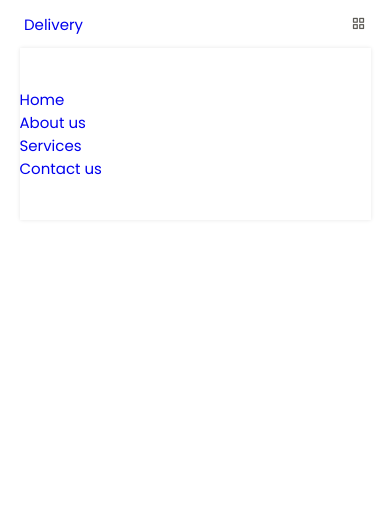
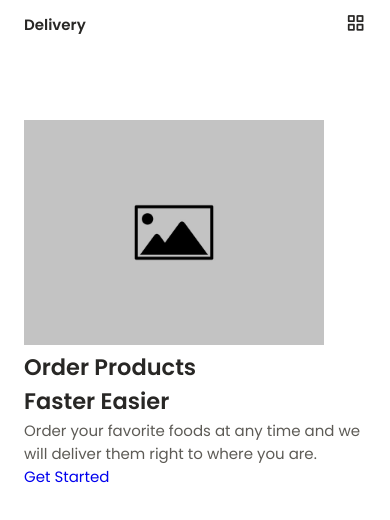
Before and after one commit to eldelahoz/PageWithSass, a plain HTML site: page index.html in a window 390 px wide. Drawn offline with nearby package versions, Linux system fonts and the light colour scheme.

Commit message:
ADD: Style for main

```diff
--- a/assets/js/main.js
+++ b/assets/js/main.js
@@ -0,0 +1,22 @@
+// SHOW MENU
+const showMenu = (toggleId, navId) => {
+  const toggle = document.getElementById(toggleId);
+  nav = document.getElementById(navId);
+
+  if (toggle && nav) {
+    toggle.addEventListener("click", () => {
+      nav.classList.toggle("show-menu");
+    });
+  }
+};
+
+showMenu("nav-toggle", "nav-menu");
+
+// REMOVE MENU MOBILE
+const navLink = document.querySelectorAll(".nav__link");
+
+function linkAction() {
+  const navMenu = document.getElementById("nav-menu");
+  navMenu.classList.remove("show-menu");
+}
+navLink.forEach((n) => n.addEventListener("click", linkAction));
--- a/assets/scss/components/_header.scss
+++ b/assets/scss/components/_header.scss
@@ -24,18 +24,37 @@
             box-shadow: 0 0 4px rgba(0, 0, 0, .1);
             padding: 2.5rem 0;
             width: 90%;
-            top: 3rem;
+            top: -100%;
             left: 0;
             right: 0;
             margin: 0 auto;
-            transition: .4s;
+            transition: .6s;
             border-radius: 2rem;
             z-index: var(--z-fixed);
         }
+    }
+    &__list{
+        display: flex;
+        flex-direction: column;
+        align-items: center;
+        row-gap: 1.5rem;
+    }
+    &__link,
+    &__logo,
+    &__toggle{
+        color: var(--title-color);
+        font-weight: var(--font-semi-bold);
+    }
+    &__toggle{
+        font-size: 1.3rem;
+        cursor: pointer;
     }
 }
 
 // Show Menu
 
+.show-menu{
+    top: calc(var(--header-height) + 1rem);
+}
 
 // Change background header
--- a/index.html
+++ b/index.html
@@ -45,7 +45,35 @@
     </header>
 
     <main class="main">
+      <!-- HOME -->
+      <section class="home section" id="home">
+        <div class="home__container container grid">
+          <img src="assets/img/default-image.jpg" alt="" class="svg__img home_img">
 
+          <div class="home__data">
+            <h1 class="home__title">Order Products <br>Faster Easier</h1>
+            <p class="home__description">Order your favorite foods at any time and we will deliver them right to where you are.</p>
+            <a href="#" class="button">Get Started</a>
+          </div>
+        </div>
+
+
+      </section>
+
+      <!-- ABOUT -->
+      <section class="about section container" id="about">
+
+      </section>
+
+      <!-- SECURITY -->
+      <section class="security section container">
+
+      </section>
+
+      <!-- SERVICES -->
+      <section class="services section container" id="services">
+
+      </section>
     </main>
 
     <!-- FOOTER -->
```
Also changed, not shown: assets/css/styles.css.
